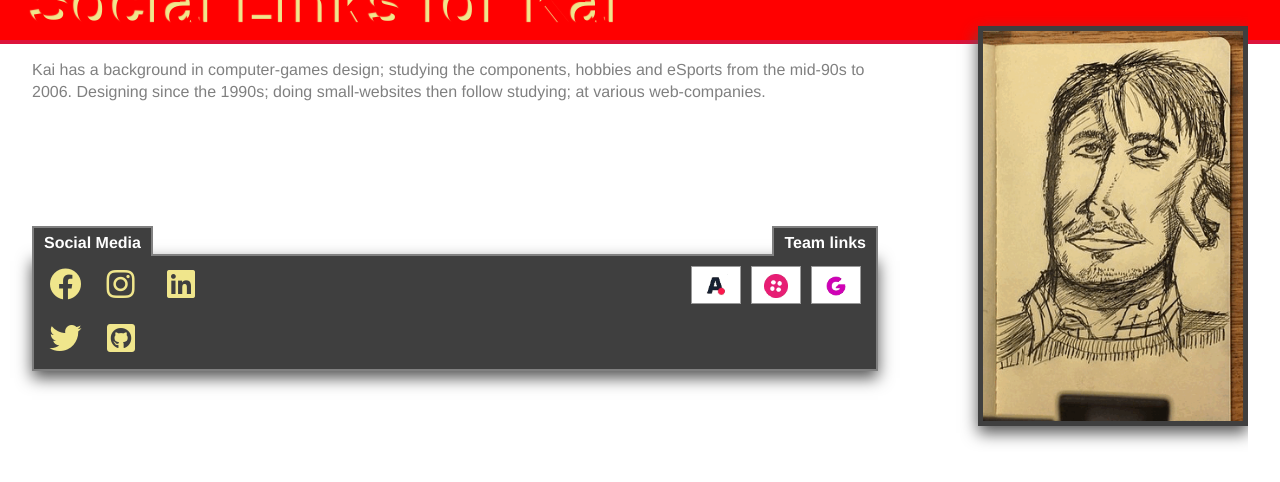
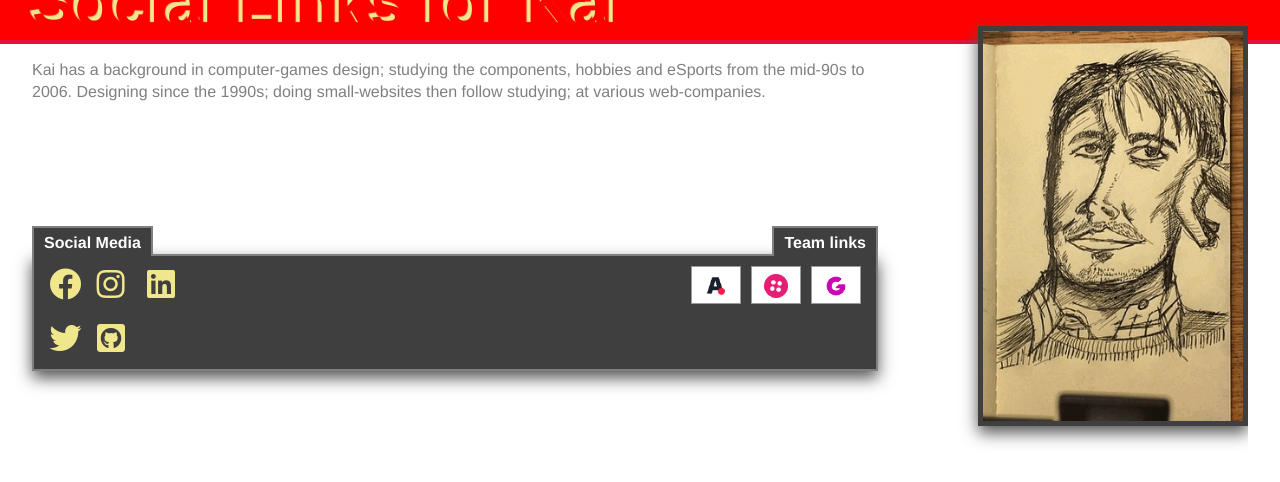
Before and after one commit to kaichanvong/kaichanvong.github.io, a plain HTML site: page social-links/index.html in a window 1280 px wide. Drawn offline with Linux system fonts and the light colour scheme.

Commit message:
update social-links stylesheet

```diff
--- a/ui/styles.css
+++ b/ui/styles.css
@@ -151,6 +151,7 @@ ul {
     color: khaki; }
 #other-externals i {
   display: none; }
+#other-externals li { margin: 0 0 0 0; }
 #other-externals img {
   display: block; top: 0; margin: 0 0 0 0;}
 #previously-kai {
```
